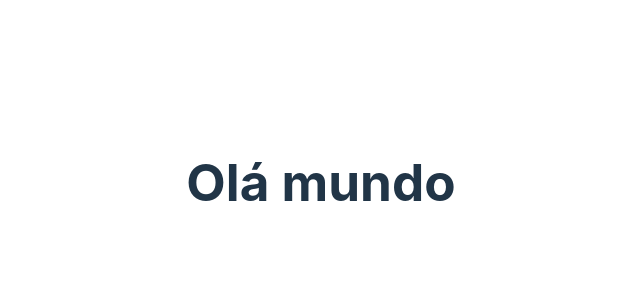
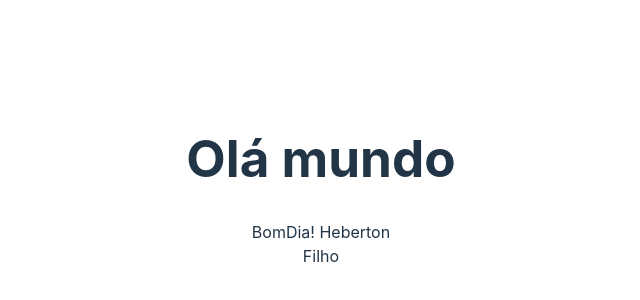
Before and after one commit to HebertonGeovane/curso_react_com_ts, a React (Vite) app in the folder 2_fundamentos/: page / in a window 1280 px wide. Shown: the part 218-518 px from the top of the page, without its empty margins (319-959 px from the left). Built offline with nearby package versions, Linux system fonts and the light colour scheme.

Commit message:
feat: add Filho.jsx, Pai.jsx and update App.jsx

```diff
--- a/2_fundamentos/src/App.jsx
+++ b/2_fundamentos/src/App.jsx
@@ -1,6 +1,7 @@
 import './App.css'
+import BomDia from './components/BomDia'
 import Welcome from './components/Welcome'
-
+import Pai from './components/Pai';
 
 function App() {
 
@@ -9,6 +10,9 @@ function App() {
     {/* 6.1 - Criação de componente */}
     <Welcome />
     {/* 6.3 - Componente dentro de componente */}
+    <BomDia />
+    {/* 6.3 - Componente dentro de componente */}
+    <Pai />
     </>
   )
 }
--- /dev/null
+++ b/2_fundamentos/src/components/Filho.jsx
@@ -0,0 +1,7 @@
+import React from "react";
+
+const Filho = () => {
+  return <div>Filho</div>;
+};
+
+export default Filho
--- /dev/null
+++ b/2_fundamentos/src/components/Pai.jsx
@@ -0,0 +1,11 @@
+import React from 'react'
+import Filho from "./Filho";
+const Pai = () => {
+  return (
+    <div>
+      <Filho />
+    </div>
+  )
+}
+
+export default Pai
```
